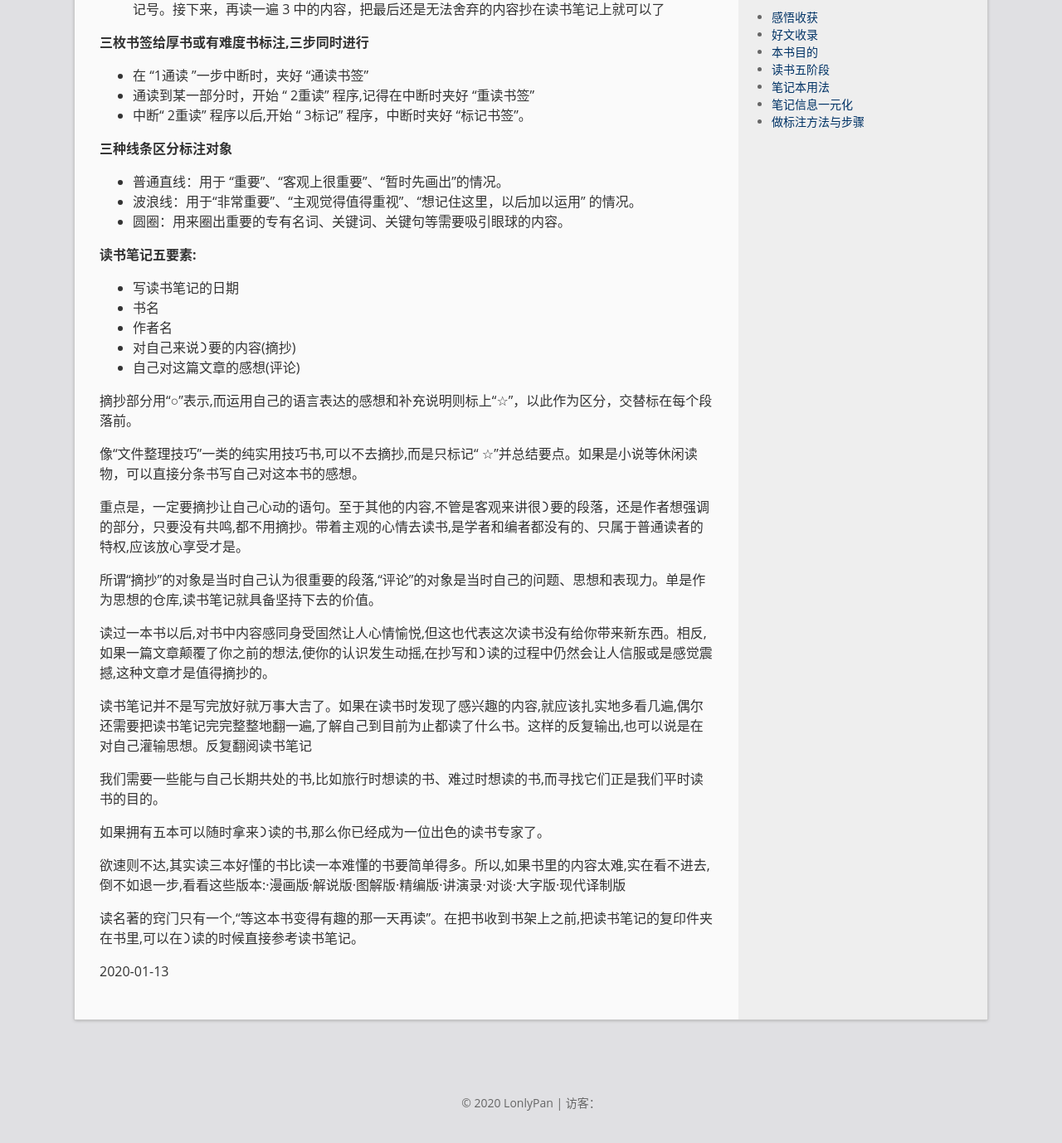
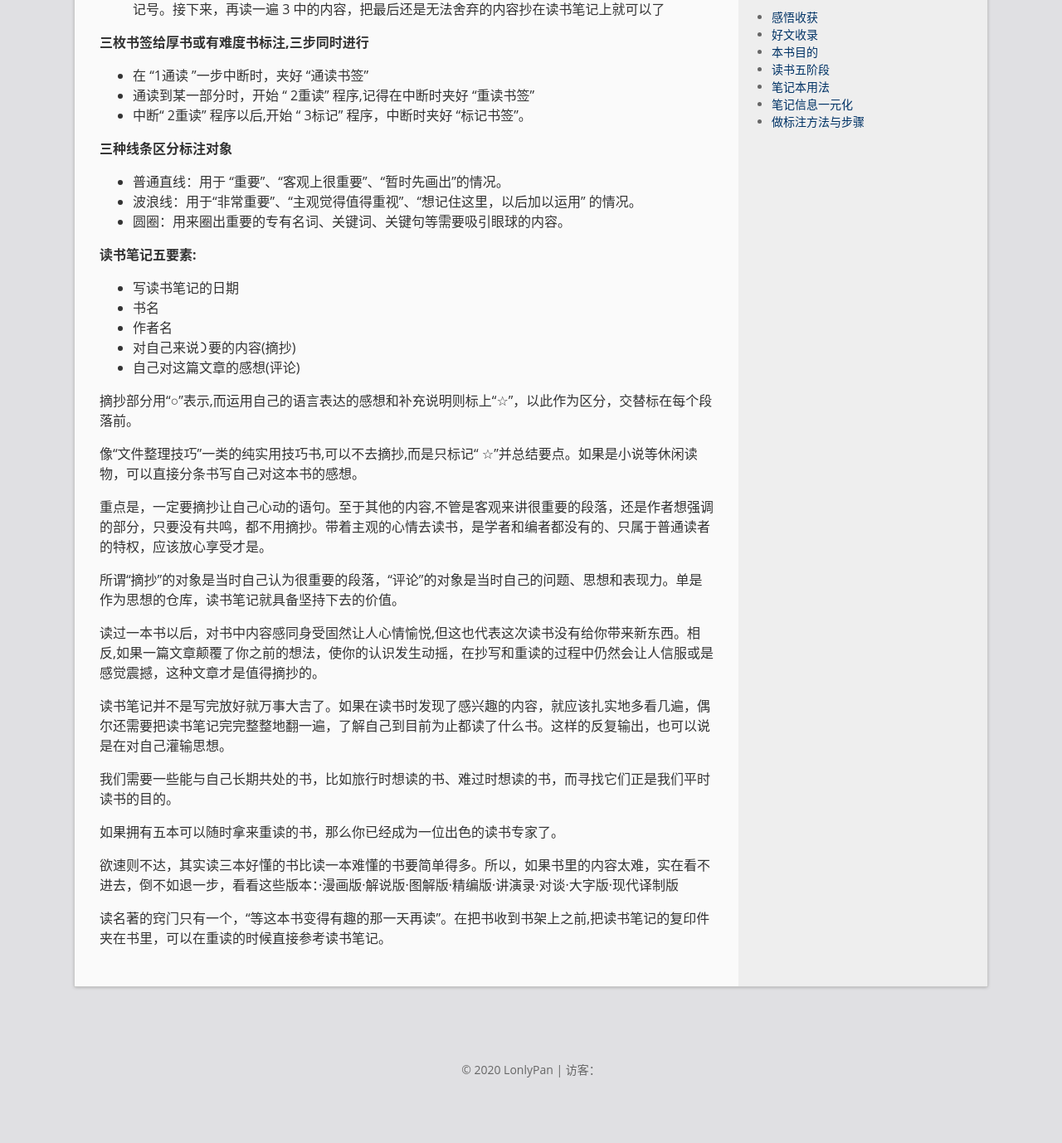
Before and after one commit to LonlyStack/LonlyPan.github.io, a Jekyll site: the page built from _posts/books/2020-05-20-如何有效阅读一本书.md, in a window 1280 px wide and 1400 px high, scrolled down 2513 px. Shown: the top 1378 px of the window at 83% size. Built offline with Jekyll 4.4.1, drawn with Linux system fonts in a browser that asks for light colours; comment, search, counter and statistics services are not loaded.

Commit message:
修改文件: _posts/books/2020-05-20-如何有效阅读一本书.md

```diff
--- a/_posts/books/2020-05-20-如何有效阅读一本书.md
+++ b/_posts/books/2020-05-20-如何有效阅读一本书.md
@@ -108,22 +108,22 @@
 
 像“文件整理技巧”一类的纯实用技巧书,可以不去摘抄,而是只标记“ ☆”并总结要点。如果是小说等休闲读物，可以直接分条书写自己对这本书的感想。
 
-重点是，一定要摘抄让自己心动的语句。至于其他的内容,不管是客观来讲很᯿要的段落，还是作者想强调的部分，只要没有共鸣,都不用摘抄。带着主观的心情去读书,是学者和编者都没有的、只属于普通读者的特权,应该放心享受才是。
+重点是，一定要摘抄让自己心动的语句。至于其他的内容,不管是客观来讲很重要的段落，还是作者想强调的部分，只要没有共鸣，都不用摘抄。带着主观的心情去读书，是学者和编者都没有的、只属于普通读者的特权，应该放心享受才是。
 
-所谓“摘抄”的对象是当时自己认为很重要的段落,“评论”的对象是当时自己的问题、思想和表现力。单是作为思想的仓库,读书笔记就具备坚持下去的价值。
+所谓“摘抄”的对象是当时自己认为很重要的段落，“评论”的对象是当时自己的问题、思想和表现力。单是作为思想的仓库，读书笔记就具备坚持下去的价值。
 
-读过一本书以后,对书中内容感同身受固然让人心情愉悦,但这也代表这次读书没有给你带来新东⻄。相反,如果一篇文章颠覆了你之前的想法,使你的认识发生动摇,在抄写和᯿读的过程中仍然会让人信服或是感觉震撼,这种文章才是值得摘抄的。
+读过一本书以后，对书中内容感同身受固然让人心情愉悦,但这也代表这次读书没有给你带来新东⻄。相反,如果一篇文章颠覆了你之前的想法，使你的认识发生动摇，在抄写和重读的过程中仍然会让人信服或是感觉震撼，这种文章才是值得摘抄的。
 
-读书笔记并不是写完放好就万事大吉了。如果在读书时发现了感兴趣的内容,就应该扎实地多看几遍,偶尔还需要把读书笔记完完整整地翻一遍,了解自己到目前为止都读了什么书。这样的反复输出,也可以说是在对自己灌输思想。反复翻阅读书笔记
+读书笔记并不是写完放好就万事大吉了。如果在读书时发现了感兴趣的内容，就应该扎实地多看几遍，偶尔还需要把读书笔记完完整整地翻一遍，了解自己到目前为止都读了什么书。这样的反复输出，也可以说是在对自己灌输思想。
 
-我们需要一些能与自己⻓期共处的书,比如旅行时想读的书、难过时想读的书,而寻找它们正是我们平时读书的目的。
+我们需要一些能与自己⻓期共处的书，比如旅行时想读的书、难过时想读的书，而寻找它们正是我们平时读书的目的。
 
-如果拥有五本可以随时拿来᯿读的书,那么你已经成为一位出色的读书专家了。
+如果拥有五本可以随时拿来重读的书，那么你已经成为一位出色的读书专家了。
 
-欲速则不达,其实读三本好懂的书比读一本难懂的书要简单得多。所以,如果书里的内容太难,实在看不进去,倒不如退一步,看看这些版本:·漫画版·解说版·图解版·精编版·讲演录·对谈·大字版·现代译制版
+欲速则不达，其实读三本好懂的书比读一本难懂的书要简单得多。所以，如果书里的内容太难，实在看不进去，倒不如退一步，看看这些版本：·漫画版·解说版·图解版·精编版·讲演录·对谈·大字版·现代译制版
 
-读名著的窍⻔只有一个,“等这本书变得有趣的那一天再读”。在把书收到书架上之前,把读书笔记的复印件夹在书里,可以在᯿读的时候直接参考读书笔记。
+读名著的窍⻔只有一个，“等这本书变得有趣的那一天再读”。在把书收到书架上之前,把读书笔记的复印件夹在书里，可以在重读的时候直接参考读书笔记。
 
-2020-01-13
+
 
 <!--more-->
```
Also changed, not shown: other parts of _posts/books/2020-05-20-如何有效阅读一本书.md (+1 -1 lines).
